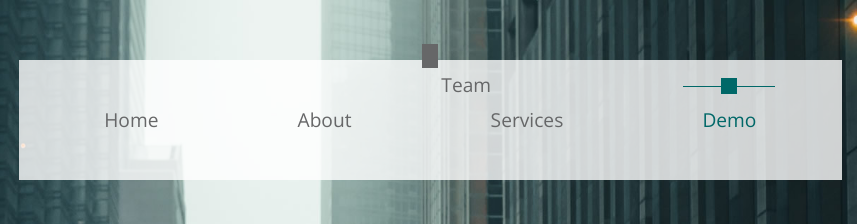
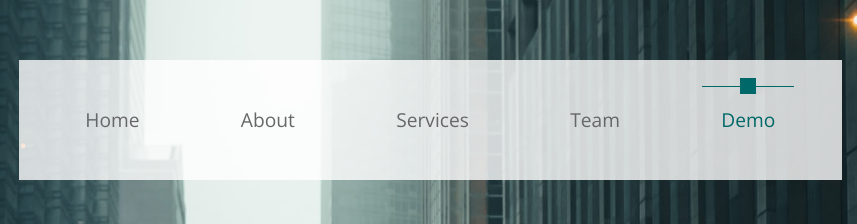
Before and after one commit to efesefe/GenEye-web-page, a plain HTML site: page demo.html in a window 1280 px wide. Shown: the top 224 px of the page, 423-1280 px from the left. Drawn offline with nearby package versions, Linux system fonts and the light colour scheme; grey boxes are pictures that could not be loaded.

Commit message:
sovmein ludfen

```diff
--- a/demo.html
+++ b/demo.html
@@ -54,7 +54,7 @@ https://templatemo.com/tm-534-parallo
                       <div class="tm-nav-link-highlight"></div>
                       <a class="nav-link" href="services.html">Services</a>
                     </li>
-                    <li class="tm-nav-link-highlight">
+                    <li class="nav-item">
                       <div class="tm-nav-link-highlight"></div>
                       <a class="nav-link" href="testimonials.html">Team</a>
                     </li>
```
